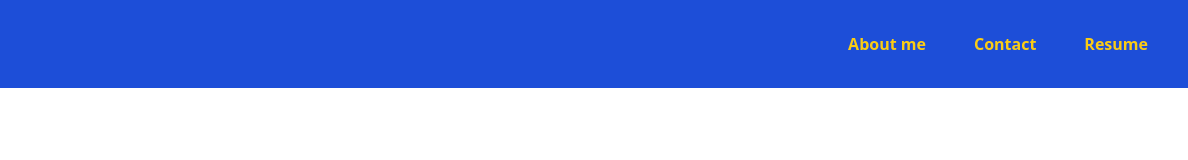
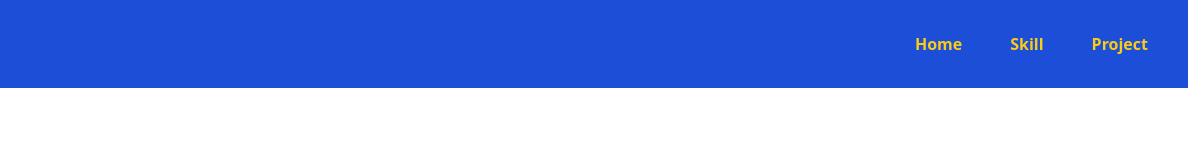
Before and after one commit to rizkyyynp/Portfolio-Rizky, a website: page src/index.html in a window 1280 px wide. Shown: the full height of the page, 92-1280 px from the left. Drawn offline with Linux system fonts and the light colour scheme.

Commit message:
Change navbar on index.html

```diff
--- a/src/index.html
+++ b/src/index.html
@@ -5,7 +5,6 @@
     <meta name="viewport" content="width=device-width, initial-scale=1.0">
     <title>Rizky's Portfolio</title>
     <link rel="stylesheet" href="./css/output.css">
-    <script src="https://kit.fontawesome.com/8ffebb716f.js" crossorigin="anonymous"></script>
 </head>
 <body>
     <section>
@@ -15,9 +14,9 @@
             </div>
 
             <ul class="flex items-center gap-8 list-none">
-                <li><a class="px-2 py-0 font-semibold text-yellow-400 list-none transition-all duration-300 hover:text-white" href="#">About me</a></li>
-                <li><a class="px-2 py-0 font-semibold text-yellow-400 list-none transition-all duration-300 hover:text-white" href="#">Contact</a></li>
-                <li><a class="px-2 py-0 font-semibold text-yellow-400 list-none transition-all duration-300 hover:text-white" href="#">Resume</a></li>
+                <li><a class="px-2 py-0 font-semibold text-yellow-400 list-none transition-all duration-300 hover:text-white" href="#">Home</a></li>
+                <li><a class="px-2 py-0 font-semibold text-yellow-400 list-none transition-all duration-300 hover:text-white" href="#">Skill</a></li>
+                <li><a class="px-2 py-0 font-semibold text-yellow-400 list-none transition-all duration-300 hover:text-white" href="#">Project</a></li>
             </ul>
         </header>
     </section>
```
